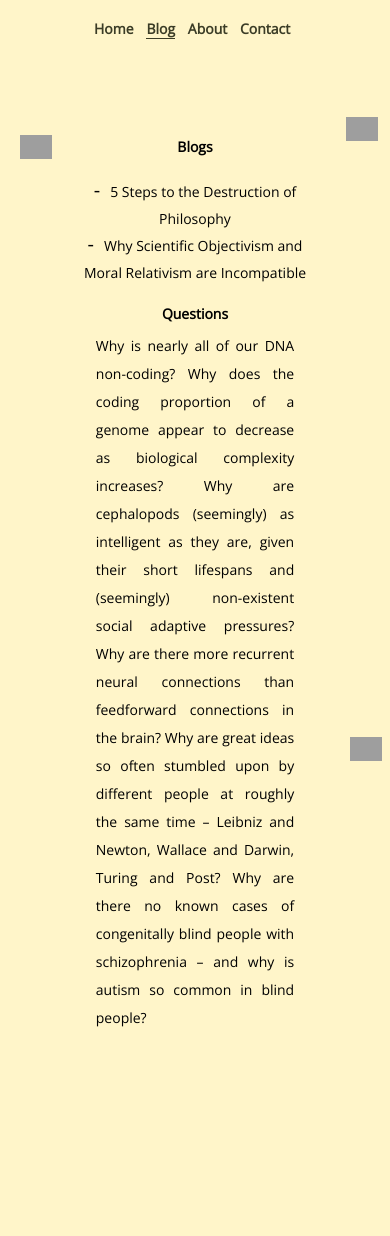
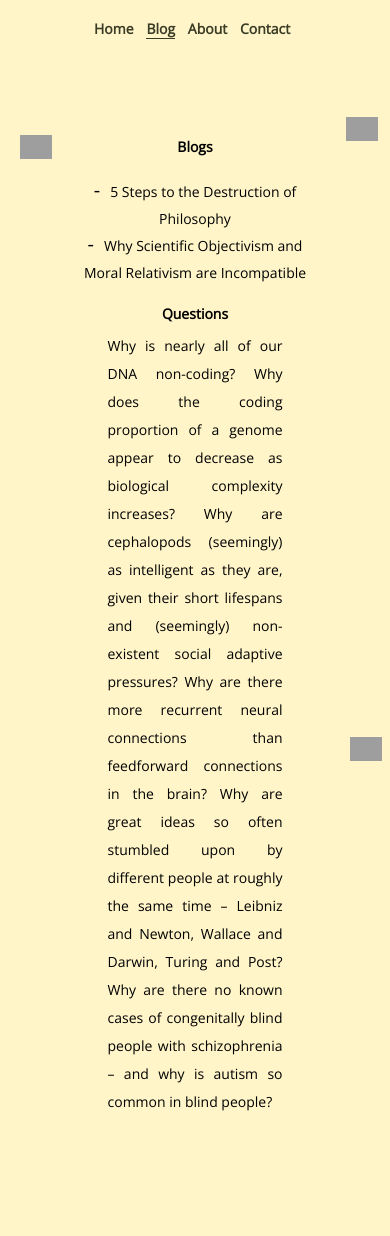
Before and after one commit to richardofarrell/richardofarrell.github.io, a Jekyll site: the page built from blog-list.md, in a window 390 px wide. Built offline with Jekyll 4.4.1, drawn with Linux system fonts in a browser that asks for light colours; before the commit the page ends 1152 px from its top, so only the background shows below that; grey boxes are pictures that could not be loaded.

Commit message:
Update default.html

```diff
--- a/_layouts/default.html
+++ b/_layouts/default.html
@@ -121,7 +121,7 @@
             }
 
             p {
-              margin: 0 clamp(5px, 2vw + 10px, 30px) clamp(50px, 5vw + 20px, 150px); /* Updated margin for smaller devices */
+              margin: 0 clamp(20px, 5vw + 10px, 30px) clamp(20px, 5vw + 10px, 30px); /* Updated margin for smaller devices */
             }
         }
 
```
